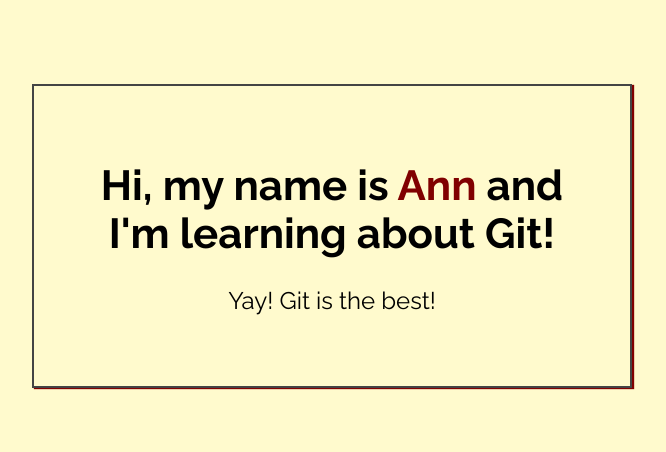
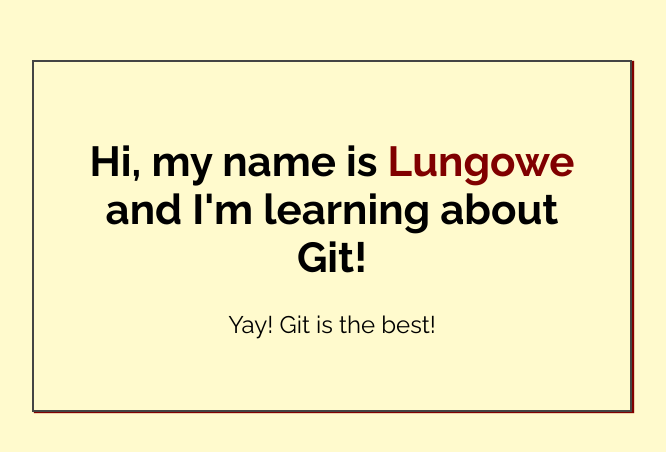
Before and after one commit to Lungowe/my-first-repo, a plain HTML site: page index.html in a window 1280 px wide. Shown: the part 164-616 px from the top of the page, without its empty margins (308-974 px from the left). Drawn offline with Linux system fonts and the light colour scheme.

Commit message:
Changed the name in the h1 header

```diff
--- a/index.html
+++ b/index.html
@@ -14,7 +14,7 @@
 <body>
 
     <div class="greeting">
-        <h1>Hi, my name is <span class="highlight">Ann</span> and I'm learning about Git! </h1>
+        <h1>Hi, my name is <span class="highlight">Lungowe</span> and I'm learning about Git! </h1>
 
         <p>Yay! Git is the best!</p>
     </div>
```
